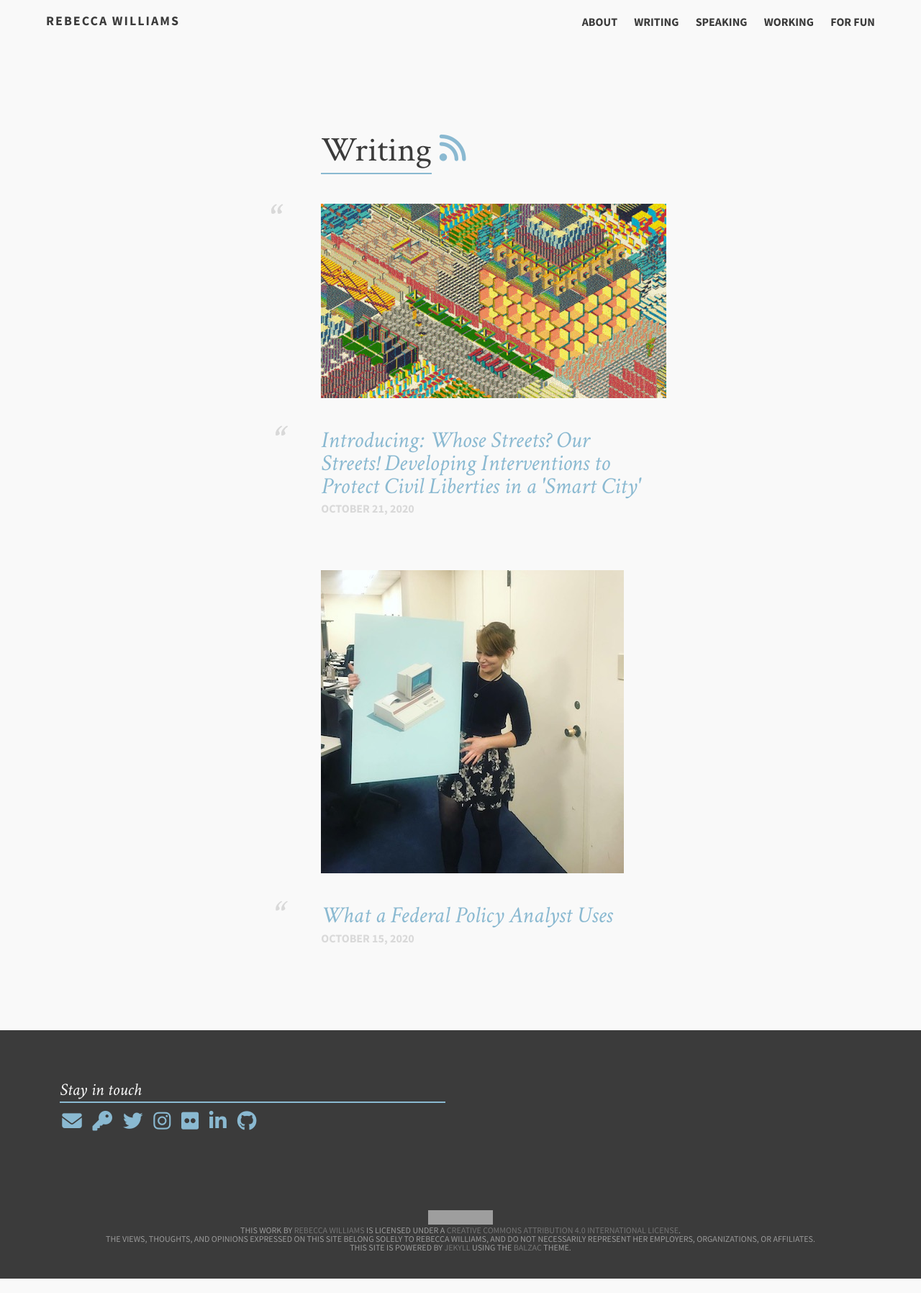
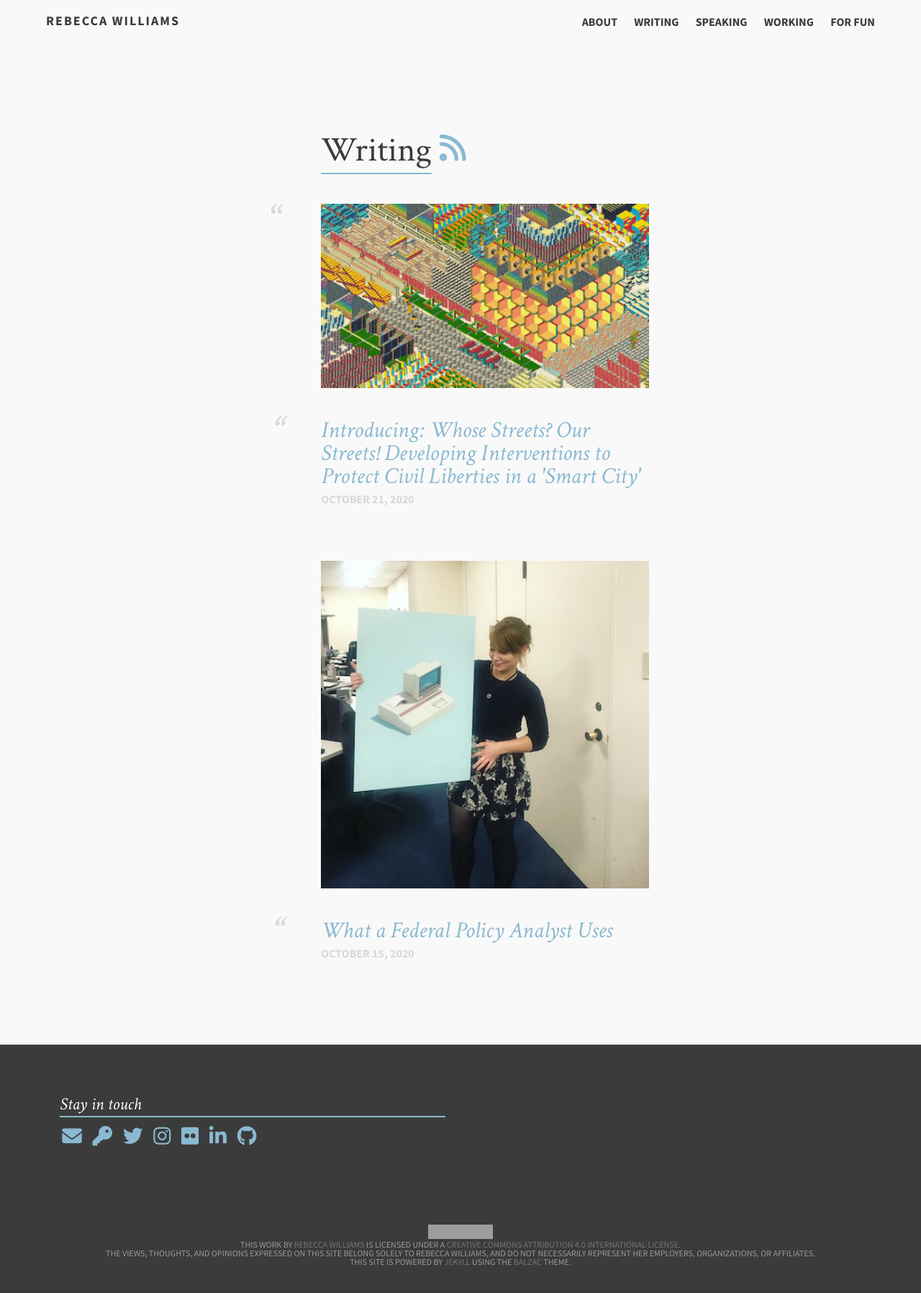
Before and after one commit to rebeccawilliams/rebeccawilliams.us, a Jekyll site: the page built from writing.md, in a window 1280 px wide. Shown: the whole page at 72% size. Built offline with Jekyll 4.4.1, drawn with Linux system fonts in a browser that asks for light colours; nearby versions of some CDN libraries; grey boxes are pictures that could not be loaded.

Commit message:
Update writing.html

```diff
--- a/_layouts/writing.html
+++ b/_layouts/writing.html
@@ -8,7 +8,7 @@
                   {% for post in site.posts %}
                   <li>
                     <div class="deets" itemscope itemtype="https://schema.org/BlogPosting" itemprop="blogPost">
-                         <p class="">{% if post.thumbnail %} <img src="{{ post.thumbnail }}" />{% endif %}</p>
+                         <p class="">{% if post.thumbnail %} <img src="{{ post.thumbnail }}" style='width:100%;' border="0" alt="Null" />{% endif %}</p>
                         <h1><a href="{{ site.url }}{{ post.url }}">{{ post.title }}</a></h1>
                         <p class="date"><time datetime="{{ post.date | date_to_xmlschema }}" itemprop="datePublished">{{ post.date | date: "%B %d, %Y" }}</time></p>
                         <p class="">{% if post.description %}{{ post.description  | strip_html | strip_newlines | truncate: 120 }}{% endif %}</p>
```
